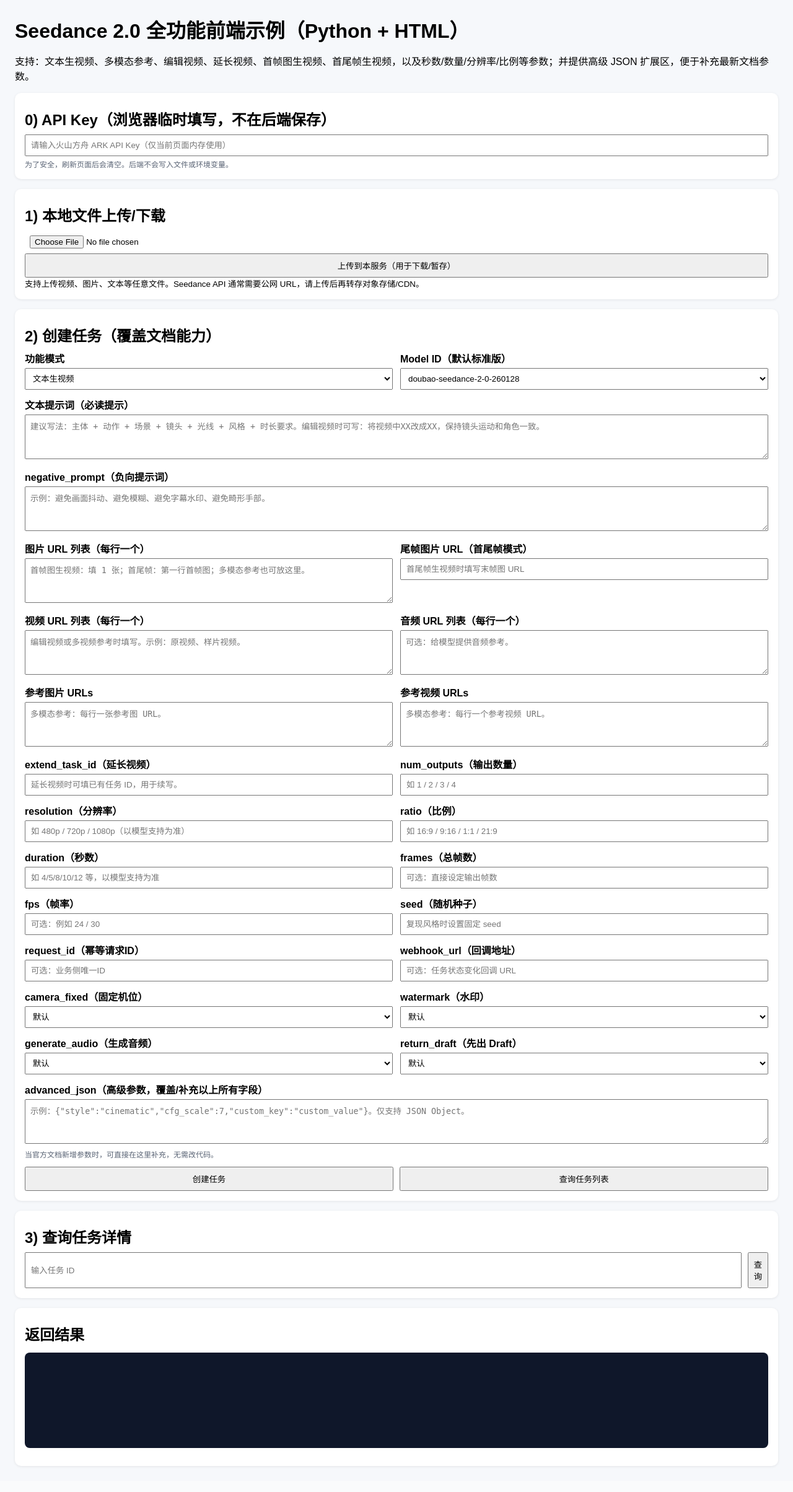
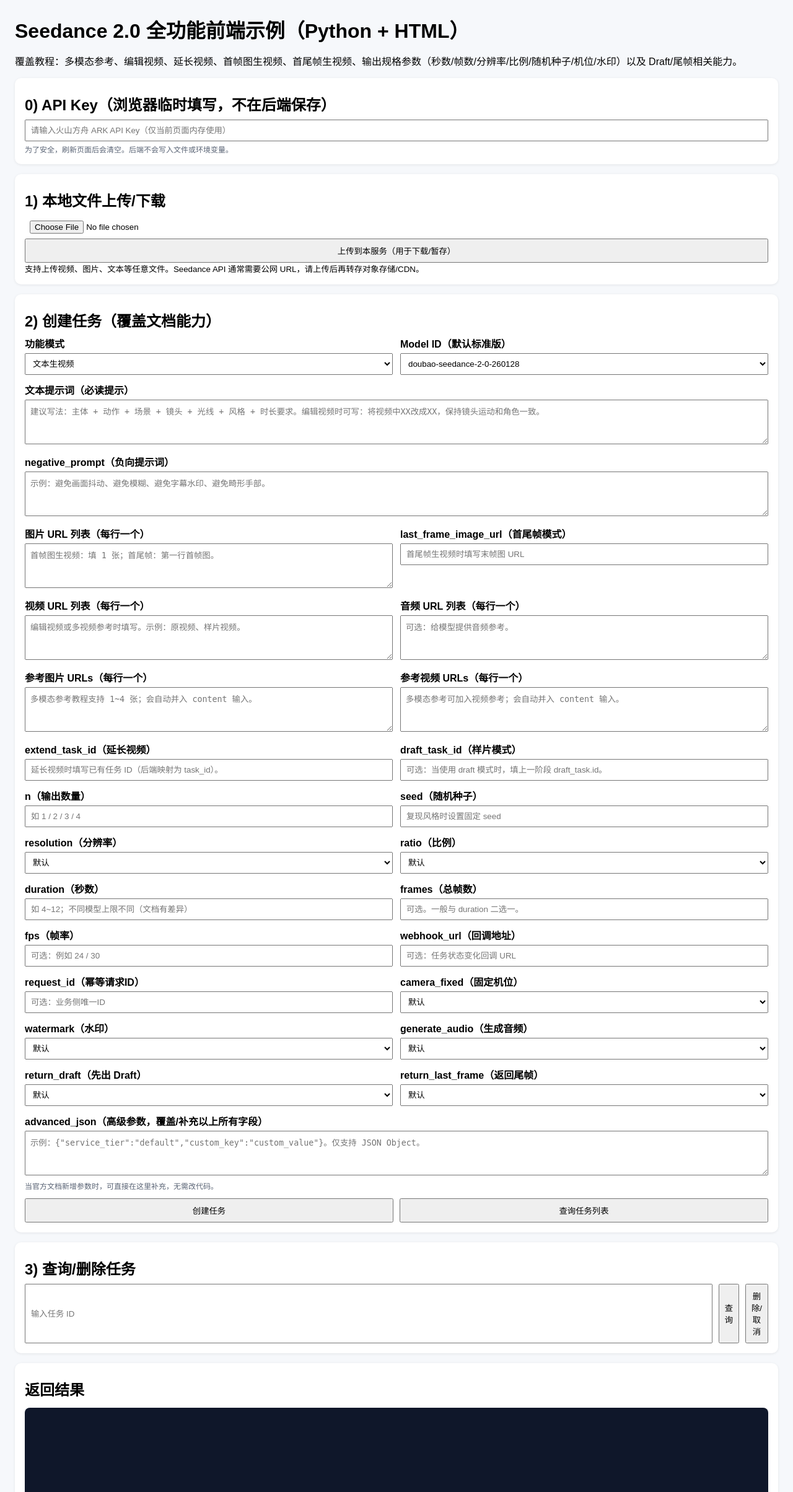
Before and after one commit to QianLieXian/seedance-2-0, a Flask app: page / in a window 1280 px wide. Shown: the top 2408 px of the page at 62% size. Before the commit the page ends 2367 px from the top, so only its background shows below. Run offline with Flask 3, Linux system fonts and the light colour scheme.

Commit message:
feat: expand Seedance 2.0 web console options and task operations

```diff
--- a/app.py
+++ b/app.py
@@ -18,13 +18,14 @@ BOOL_FIELDS = {
     "watermark",
     "generate_audio",
     "return_draft",
+    "return_last_frame",
 }
 
 INT_FIELDS = {
     "duration",
     "frames",
     "seed",
-    "num_outputs",
+    "n",
     "fps",
 }
 
@@ -34,6 +35,7 @@ STRING_FIELDS = {
     "webhook_url",
     "request_id",
     "negative_prompt",
+    "draft_task_id",
 }
 
 
@@ -44,6 +46,10 @@ def _headers(api_key: str) -> Dict[str, str]:
     return headers
 
 
+def _split_lines(text: str) -> List[str]:
+    return [x.strip() for x in (text or "").splitlines() if x.strip()]
+
+
 def _build_content(form: Dict[str, Any]) -> List[Dict[str, Any]]:
     content: List[Dict[str, Any]] = []
 
@@ -51,26 +57,33 @@ def _build_content(form: Dict[str, Any]) -> List[Dict[str, Any]]:
     if text:
         content.append({"type": "text", "text": text})
 
-    image_urls = [x.strip() for x in form.get("image_urls", "").splitlines() if x.strip()]
-    for image_url in image_urls:
+    for image_url in _split_lines(form.get("image_urls", "")):
         content.append({"type": "image_url", "image_url": {"url": image_url}})
 
-    video_urls = [x.strip() for x in form.get("video_urls", "").splitlines() if x.strip()]
-    for video_url in video_urls:
+    for video_url in _split_lines(form.get("video_urls", "")):
         content.append({"type": "video_url", "video_url": {"url": video_url}})
 
-    audio_urls = [x.strip() for x in form.get("audio_urls", "").splitlines() if x.strip()]
-    for audio_url in audio_urls:
+    for audio_url in _split_lines(form.get("audio_urls", "")):
         content.append({"type": "audio_url", "audio_url": {"url": audio_url}})
+
+    # 教程中的“参考图/参考视频”本质上也是多模态内容输入，统一追加到 content。
+    for image_url in _split_lines(form.get("reference_images", "")):
+        content.append({"type": "image_url", "image_url": {"url": image_url}})
+
+    for video_url in _split_lines(form.get("reference_videos", "")):
+        content.append({"type": "video_url", "video_url": {"url": video_url}})
 
     return content
 
 
-def _optional_int(value: str) -> Any:
+def _optional_int(value: str, field_name: str) -> Any:
     value = (value or "").strip()
     if not value:
         return None
-    return int(value)
+    try:
+        return int(value)
+    except ValueError as exc:
+        raise ValueError(f"{field_name} 必须是整数") from exc
 
 
 def _optional_bool(value: str) -> Any:
@@ -102,35 +115,42 @@ def _compose_payload(form: Dict[str, Any]) -> Dict[str, Any]:
             payload[key] = value
 
     for key in INT_FIELDS:
-        value = _optional_int(form.get(key, ""))
+        value = _optional_int(form.get(key, ""), key)
         if value is not None:
             payload[key] = value
+
+    # 兼容旧字段名
+    legacy_outputs = _optional_int(form.get("num_outputs", ""), "num_outputs")
+    if legacy_outputs is not None and "n" not in payload:
+        payload["n"] = legacy_outputs
 
     for key in BOOL_FIELDS:
         value = _optional_bool(form.get(key, ""))
         if value is not None:
             payload[key] = value
 
-    reference_images = [x.strip() for x in form.get("reference_images", "").splitlines() if x.strip()]
-    if reference_images:
-        payload["reference_images"] = [{"url": u} for u in reference_images]
-
-    reference_videos = [x.strip() for x in form.get("reference_videos", "").splitlines() if x.strip()]
-    if reference_videos:
-        payload["reference_videos"] = [{"url": u} for u in reference_videos]
-
+    # 首尾帧模式支持：教程中字段名为 last_frame_image_url。
     end_frame_url = form.get("end_frame_url", "").strip()
     if end_frame_url:
-        payload["end_frame_url"] = end_frame_url
+        payload["last_frame_image_url"] = end_frame_url
 
+    # 延长视频：填写上一个任务 ID。
     extend_task_id = form.get("extend_task_id", "").strip()
     if extend_task_id:
-        payload["extend_task_id"] = extend_task_id
+        payload["task_id"] = extend_task_id
 
     advanced_json = _parse_advanced_json(form.get("advanced_json", ""))
     payload.update(advanced_json)
 
     return payload
+
+
+def _safe_json_response(resp: requests.Response) -> Dict[str, Any]:
+    try:
+        body = resp.json()
+    except ValueError:
+        body = {"raw": resp.text}
+    return {"status_code": resp.status_code, "result": body}
 
 
 @app.route("/")
@@ -177,7 +197,7 @@ def create_task():
     except (ValueError, json.JSONDecodeError) as exc:
         return jsonify({"error": f"参数错误: {exc}"}), 400
 
-    if not payload.get("content") and not payload.get("extend_task_id"):
+    if not payload.get("content") and not payload.get("task_id"):
         return jsonify({"error": "至少需要填写文本/图片/视频/音频之一，或填写 extend_task_id。"}), 400
 
     response = requests.post(
@@ -186,7 +206,9 @@ def create_task():
         data=json.dumps(payload),
         timeout=120,
     )
-    return jsonify({"status_code": response.status_code, "payload": payload, "result": response.json()})
+    body = _safe_json_response(response)
+    body["payload"] = payload
+    return jsonify(body)
 
 
 @app.route("/api/task/<task_id>", methods=["POST"])
@@ -199,7 +221,20 @@ def query_task(task_id: str):
         headers=_headers(api_key),
         timeout=120,
     )
-    return jsonify({"status_code": response.status_code, "result": response.json()})
+    return jsonify(_safe_json_response(response))
+
+
+@app.route("/api/task/<task_id>", methods=["DELETE"])
+def delete_task(task_id: str):
+    data = request.json or {}
+    api_key = (data.get("api_key") or "").strip()
+
+    response = requests.delete(
+        f"{BASE_URL}/contents/generations/tasks/{task_id}",
+        headers=_headers(api_key),
+        timeout=120,
+    )
+    return jsonify(_safe_json_response(response))
 
 
 @app.route("/api/tasks", methods=["POST"])
@@ -207,8 +242,8 @@ def list_tasks():
     data = request.json or {}
     api_key = (data.get("api_key") or "").strip()
 
-    page_size = data.get("page_size", "10")
-    status = data.get("status", "")
+    page_size = (data.get("page_size") or "10").strip()
+    status = (data.get("status") or "").strip()
     query = f"page_size={page_size}"
     if status:
         query += f"&filter.status={status}"
@@ -218,7 +253,7 @@ def list_tasks():
         headers=_headers(api_key),
         timeout=120,
     )
-    return jsonify({"status_code": response.status_code, "result": response.json()})
+    return jsonify(_safe_json_response(response))
 
 
 if __name__ == "__main__":
--- a/templates/index.html
+++ b/templates/index.html
@@ -21,7 +21,7 @@
 </head>
 <body>
   <h1>Seedance 2.0 全功能前端示例（Python + HTML）</h1>
-  <p>支持：文本生视频、多模态参考、编辑视频、延长视频、首帧图生视频、首尾帧生视频，以及秒数/数量/分辨率/比例等参数；并提供高级 JSON 扩展区，便于补充最新文档参数。</p>
+  <p>覆盖教程：多模态参考、编辑视频、延长视频、首帧图生视频、首尾帧生视频、输出规格参数（秒数/帧数/分辨率/比例/随机种子/机位/水印）以及 Draft/尾帧相关能力。</p>
 
   <div class="card">
     <h2>0) API Key（浏览器临时填写，不在后端保存）</h2>
@@ -74,10 +74,10 @@
 
       <div>
         <label>图片 URL 列表（每行一个）</label>
-        <textarea id="image_urls" placeholder="首帧图生视频：填 1 张；首尾帧：第一行首帧图；多模态参考也可放这里。"></textarea>
+        <textarea id="image_urls" placeholder="首帧图生视频：填 1 张；首尾帧：第一行首帧图。"></textarea>
       </div>
       <div>
-        <label>尾帧图片 URL（首尾帧模式）</label>
+        <label>last_frame_image_url（首尾帧模式）</label>
         <input id="end_frame_url" placeholder="首尾帧生视频时填写末帧图 URL" />
       </div>
 
@@ -91,39 +91,62 @@
       </div>
 
       <div>
-        <label>参考图片 URLs</label>
-        <textarea id="reference_images" placeholder="多模态参考：每行一张参考图 URL。"></textarea>
+        <label>参考图片 URLs（每行一个）</label>
+        <textarea id="reference_images" placeholder="多模态参考教程支持 1~4 张；会自动并入 content 输入。"></textarea>
       </div>
       <div>
-        <label>参考视频 URLs</label>
-        <textarea id="reference_videos" placeholder="多模态参考：每行一个参考视频 URL。"></textarea>
+        <label>参考视频 URLs（每行一个）</label>
+        <textarea id="reference_videos" placeholder="多模态参考可加入视频参考；会自动并入 content 输入。"></textarea>
       </div>
 
       <div>
         <label>extend_task_id（延长视频）</label>
-        <input id="extend_task_id" placeholder="延长视频时可填已有任务 ID，用于续写。" />
+        <input id="extend_task_id" placeholder="延长视频时填写已有任务 ID（后端映射为 task_id）。" />
       </div>
       <div>
-        <label>num_outputs（输出数量）</label>
-        <input id="num_outputs" type="number" min="1" max="4" placeholder="如 1 / 2 / 3 / 4" />
+        <label>draft_task_id（样片模式）</label>
+        <input id="draft_task_id" placeholder="可选：当使用 draft 模式时，填上一阶段 draft_task.id。" />
+      </div>
+
+      <div>
+        <label>n（输出数量）</label>
+        <input id="n" type="number" min="1" max="4" placeholder="如 1 / 2 / 3 / 4" />
+      </div>
+      <div>
+        <label>seed（随机种子）</label>
+        <input id="seed" type="number" placeholder="复现风格时设置固定 seed" />
       </div>
 
       <div>
         <label>resolution（分辨率）</label>
-        <input id="resolution" placeholder="如 480p / 720p / 1080p（以模型支持为准）" />
+        <select id="resolution">
+          <option value="">默认</option>
+          <option value="480p">480p</option>
+          <option value="720p">720p</option>
+          <option value="1080p">1080p</option>
+        </select>
       </div>
       <div>
         <label>ratio（比例）</label>
-        <input id="ratio" placeholder="如 16:9 / 9:16 / 1:1 / 21:9" />
+        <select id="ratio">
+          <option value="">默认</option>
+          <option value="adaptive">adaptive</option>
+          <option value="16:9">16:9</option>
+          <option value="9:16">9:16</option>
+          <option value="1:1">1:1</option>
+          <option value="4:3">4:3</option>
+          <option value="3:4">3:4</option>
+          <option value="21:9">21:9</option>
+        </select>
       </div>
 
       <div>
         <label>duration（秒数）</label>
-        <input id="duration" type="number" min="1" placeholder="如 4/5/8/10/12 等，以模型支持为准" />
+        <input id="duration" type="number" min="1" placeholder="如 4~12；不同模型上限不同（文档有差异）" />
       </div>
       <div>
         <label>frames（总帧数）</label>
-        <input id="frames" type="number" min="1" placeholder="可选：直接设定输出帧数" />
+        <input id="frames" type="number" min="1" placeholder="可选。一般与 duration 二选一。" />
       </div>
 
       <div>
@@ -131,8 +154,8 @@
         <input id="fps" type="number" min="1" placeholder="可选：例如 24 / 30" />
       </div>
       <div>
-        <label>seed（随机种子）</label>
-        <input id="seed" type="number" placeholder="复现风格时设置固定 seed" />
+        <label>webhook_url（回调地址）</label>
+        <input id="webhook_url" placeholder="可选：任务状态变化回调 URL" />
       </div>
 
       <div>
@@ -140,31 +163,31 @@
         <input id="request_id" placeholder="可选：业务侧唯一ID" />
       </div>
       <div>
-        <label>webhook_url（回调地址）</label>
-        <input id="webhook_url" placeholder="可选：任务状态变化回调 URL" />
-      </div>
-
-      <div>
         <label>camera_fixed（固定机位）</label>
         <select id="camera_fixed"><option value="">默认</option><option value="true">true</option><option value="false">false</option></select>
       </div>
+
       <div>
         <label>watermark（水印）</label>
         <select id="watermark"><option value="">默认</option><option value="true">true</option><option value="false">false</option></select>
       </div>
-
       <div>
         <label>generate_audio（生成音频）</label>
         <select id="generate_audio"><option value="">默认</option><option value="true">true</option><option value="false">false</option></select>
       </div>
+
       <div>
         <label>return_draft（先出 Draft）</label>
         <select id="return_draft"><option value="">默认</option><option value="true">true</option><option value="false">false</option></select>
       </div>
+      <div>
+        <label>return_last_frame（返回尾帧）</label>
+        <select id="return_last_frame"><option value="">默认</option><option value="true">true</option><option value="false">false</option></select>
+      </div>
 
       <div class="full">
         <label>advanced_json（高级参数，覆盖/补充以上所有字段）</label>
-        <textarea id="advanced_json" placeholder='示例：{"style":"cinematic","cfg_scale":7,"custom_key":"custom_value"}。仅支持 JSON Object。'></textarea>
+        <textarea id="advanced_json" placeholder='示例：{"service_tier":"default","custom_key":"custom_value"}。仅支持 JSON Object。'></textarea>
         <div class="muted">当官方文档新增参数时，可直接在这里补充，无需改代码。</div>
       </div>
     </div>
@@ -176,10 +199,11 @@
   </div>
 
   <div class="card">
-    <h2>3) 查询任务详情</h2>
+    <h2>3) 查询/删除任务</h2>
     <div class="actions">
       <input id="task_id" placeholder="输入任务 ID" />
       <button onclick="queryTask()">查询</button>
+      <button onclick="deleteTask()">删除/取消</button>
     </div>
   </div>
 
@@ -196,11 +220,11 @@ mode.addEventListener('change', () => {
   const m = mode.value;
   const tipMap = {
     t2v: '文本生视频：重点写清主体动作、镜头语言、光影风格、时长。',
-    i2v_first: '首帧图生视频：image_urls 填 1 张首帧图，ratio 尽量与图片一致。',
-    i2v_first_last: '首尾帧生视频：image_urls 第一行填首帧图，end_frame_url 填尾帧图。',
-    multimodal_ref: '多模态参考：同时填 reference_images/reference_videos，提示词说明参考和保留元素。',
+    i2v_first: '首帧图生视频：image_urls 填 1 张首帧图，ratio 建议 adaptive 或与图片一致。',
+    i2v_first_last: '首尾帧生视频：image_urls 第一行填首帧图，last_frame_image_url 填尾帧图。',
+    multimodal_ref: '多模态参考：参考图/参考视频会并入 content，提示词中建议用“图1/视频1”指代。',
     edit_video: '编辑视频：video_urls 填待编辑视频，提示词写替换/增删/局部修复指令。',
-    extend_video: '延长视频：优先填 extend_task_id，也可填视频+提示词进行续写。'
+    extend_video: '延长视频：优先填 extend_task_id；也可视频+提示词续写。'
   };
   document.getElementById('text_prompt').placeholder = tipMap[m];
 });
@@ -233,7 +257,8 @@ async function createTask(){
     reference_images: value('reference_images'),
     reference_videos: value('reference_videos'),
     extend_task_id: value('extend_task_id'),
-    num_outputs: value('num_outputs'),
+    draft_task_id: value('draft_task_id'),
+    n: value('n'),
     resolution: value('resolution'),
     ratio: value('ratio'),
     duration: value('duration'),
@@ -244,6 +269,7 @@ async function createTask(){
     watermark: value('watermark'),
     generate_audio: value('generate_audio'),
     return_draft: value('return_draft'),
+    return_last_frame: value('return_last_frame'),
     webhook_url: value('webhook_url'),
     request_id: value('request_id'),
     advanced_json: value('advanced_json')
@@ -265,6 +291,20 @@ async function queryTask(){
   if(!id){ alert('请先输入任务 ID'); return; }
   const res = await fetch(`/api/task/${id}`, {
     method: 'POST',
+    headers: {'Content-Type': 'application/json'},
+    body: JSON.stringify({api_key: apiKey})
+  });
+  output.textContent = JSON.stringify(await res.json(), null, 2);
+}
+
+async function deleteTask(){
+  const apiKey = requireApiKey();
+  if(!apiKey) return;
+
+  const id = value('task_id').trim();
+  if(!id){ alert('请先输入任务 ID'); return; }
+  const res = await fetch(`/api/task/${id}`, {
+    method: 'DELETE',
     headers: {'Content-Type': 'application/json'},
     body: JSON.stringify({api_key: apiKey})
   });
```
Also changed, not shown: README.md.
